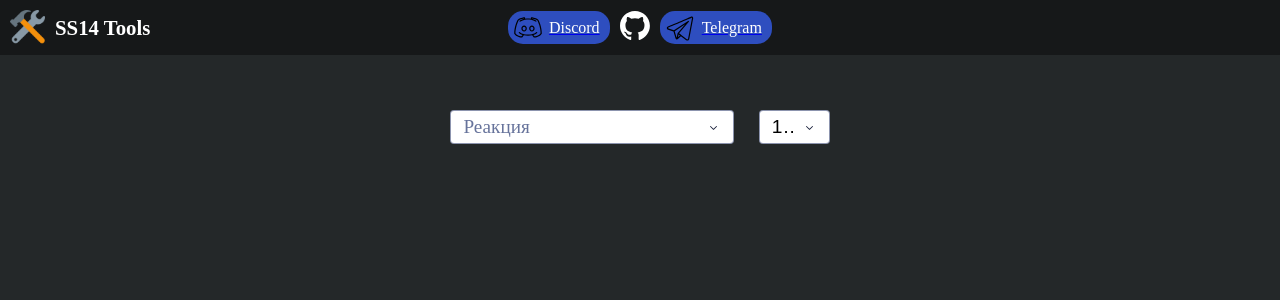
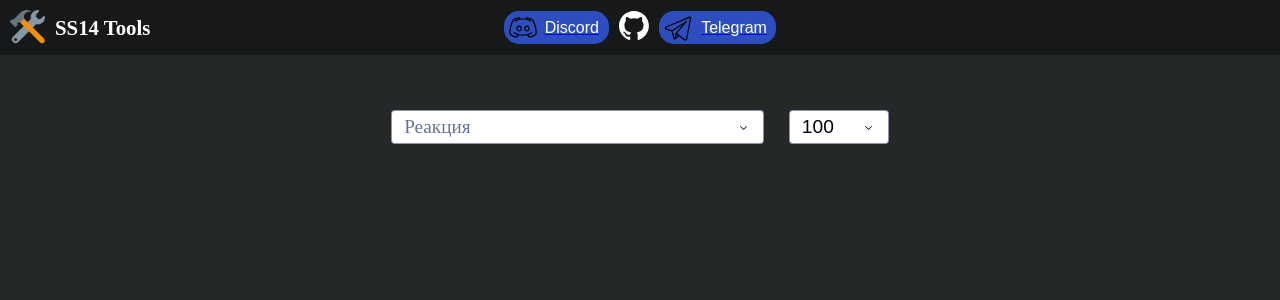
Before and after one commit to Justuser3310/ss14_chemistry_site, a Flask app: page / in a window 1280 px wide. Shown: the top 300 px of the page. Run offline with Flask 3, Linux system fonts and the light colour scheme.

Commit message:
Более гладкий шрифт и +- адаптация для телефонов

```diff
--- a/assets/style.css
+++ b/assets/style.css
@@ -17,6 +17,7 @@ body {
 .Select-control {
   background-color: rgb(25, 25, 25) !important;
 	color: #fff;
+	font-family: 'Mulish', sans-serif;
 }
 .Select-menu-outer {
 	background-color: rgb(27, 29, 30);
@@ -26,6 +27,14 @@ body {
 .has-value.Select--single>.Select-control .Select-value .Select-value-label, .has-value.is-pseudo-focused.Select--single>.Select-control .Select-value .Select-value-label{
 	color: white;
 }
+
+.Select-value {
+	font-family: 'Mulish', sans-serif;
+}
+.Select-placeholder {
+	font-family: 'Mulish', sans-serif;
+}
+
 
 /* Верхняя панель */
 .panel {
@@ -65,6 +74,7 @@ body {
   padding-right: 4%;
 	align-items: center;
 	height: 60%;
+	max-height: 35px;
 }
 /* Текст социалок */
 .soc_text {
@@ -72,4 +82,5 @@ body {
   text-decoration: auto;
   padding-left: 8%;
 	font-size: 1rem;
+	font-family: 'Mulish', sans-serif;
 }
--- a/site.py
+++ b/site.py
@@ -96,20 +96,20 @@ html.Div([
 	html.Div([
 		dcc.Dropdown(list_form(els), id='reaction', placeholder="Реакция", maxHeight=500,
 		style={'font-size': '120%', 'font-family': 'NotaSans'})
-	], style={'flex': 4}),
+	], style={'flex': 4, 'min-width': '200px'}),
 
 	# Объём
 	html.Div([
 		dcc.Dropdown(list_form([30, 50, 100, 300, 1000]), 100, id='amount', clearable=False, searchable=False
-			, style={'font-family': '"Source Sans Pro", sans-serif', 'font-size': '120%'}) #, 'background-color': 'rgb(27, 29, 30)'})
-	], style={'flex': 1, 'padding-left': 25})
+			, style={'font-family': '"Mulish", sans-serif', 'font-size': '120%'})
+	], style={'flex': 1, 'padding-left': 25, 'min-width': '100px'})
 
 ], style={'display': 'flex', 'flexDirection': 'row'}),
 
 	# Вывод
 	html.Div(id='output', style={'text-align': 'center', 'padding-left': '15%', 'padding-right': '15%'})
 
-], style={'padding': '5%', 'margin-left': '30%', 'margin-right': '30%'})
+], style={'padding': '5%', 'margin-left': '25vw', 'margin-right': '25vw'})
 
 ])
 # vh - высота окна, vw - ширина окна
@@ -158,5 +158,5 @@ def update_output(reaction, amount):
 
 
 if __name__ == '__main__':
-#	app.run(debug=True)
-	app.run(debug=False)
+	app.run(debug=True)
+#	app.run(debug=False)
```
